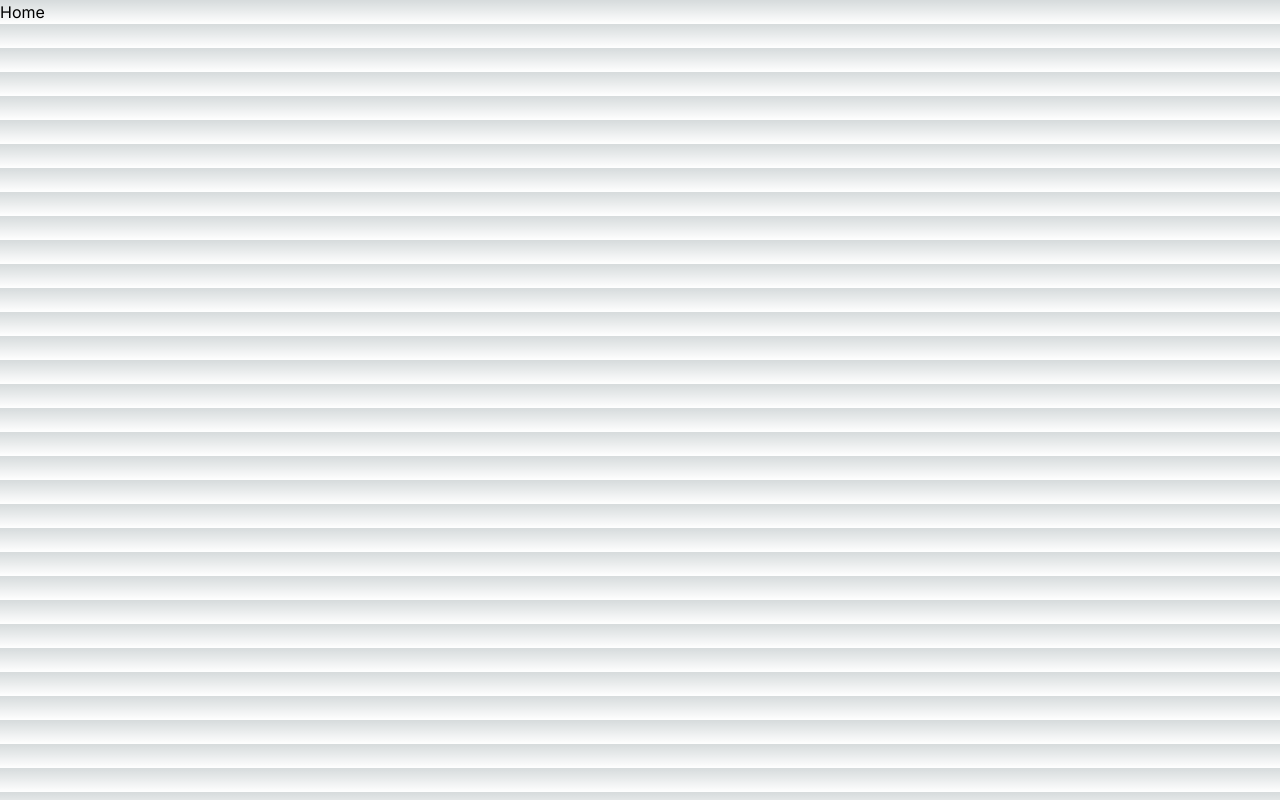
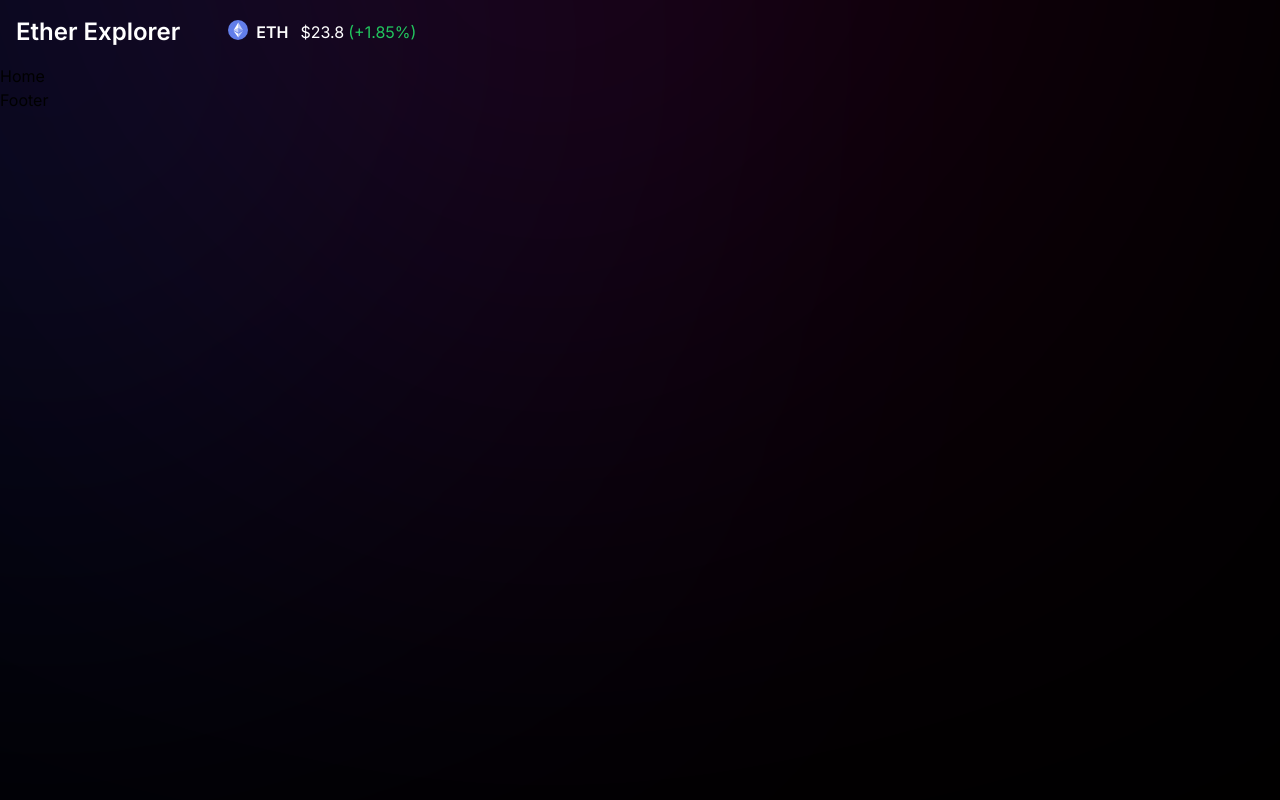
Before and after one commit to devadamkuruc/ether-explorer, a Next.js app: page / in a window 1280 px wide. Built offline with nearby package versions, Linux system fonts and the light colour scheme.

Commit message:
tailwind config changes and navbar

```diff
--- a/app/globals.css
+++ b/app/globals.css
@@ -1,27 +1,73 @@
+@import url("https://fonts.googleapis.com/css2?family=Inter:wght@100;200;300;400;500;600;700;800;900&display=swap");
+
 @tailwind base;
 @tailwind components;
 @tailwind utilities;
 
-:root {
-  --foreground-rgb: 0, 0, 0;
-  --background-start-rgb: 214, 219, 220;
-  --background-end-rgb: 255, 255, 255;
+.white-bg {
+  background: rgba(255, 255, 255, 0.2);
 }
 
-@media (prefers-color-scheme: dark) {
-  :root {
-    --foreground-rgb: 255, 255, 255;
-    --background-start-rgb: 0, 0, 0;
-    --background-end-rgb: 0, 0, 0;
+.black-bg {
+  background: rgba(0, 0, 0, 1);
+}
+
+.animated {
+  -webkit-animation-duration: 1s;
+  animation-duration: 1s;
+  -webkit-animation-fill-mode: both;
+  animation-fill-mode: both;
+  -webkit-animation-duration: 500ms;
+  animation-duration: 500ms;
+}
+
+.fadeIn {
+  -webkit-animation-name: fadeIn;
+  animation-name: fadeIn;
+}
+
+.flexCenter {
+  display: flex;
+  justify-content: center;
+  align-items: center;
+}
+
+.flexBetween {
+  display: flex;
+  justify-content: space-between;
+  align-items: center;
+}
+
+.flexStart {
+  display: flex;
+  justify-content: flex-start;
+  align-items: flex-start;
+}
+
+.flexStartCenter {
+  display: flex;
+  justify-content: flex-start;
+  align-items: center;
+}
+
+.flexBetweenStart {
+  display: flex;
+  justify-content: space-between;
+  align-items: flex-start;
+}
+
+.flexCenterStart {
+  display: flex;
+  justify-content: center;
+  align-items: flex-start;
+}
+
+@keyframes fadeIn {
+  from {
+    opacity: 0;
+  }
+
+  to {
+    opacity: 1;
   }
 }
-
-body {
-  color: rgb(var(--foreground-rgb));
-  background: linear-gradient(
-      to bottom,
-      transparent,
-      rgb(var(--background-end-rgb))
-    )
-    rgb(var(--background-start-rgb));
-}
--- a/app/layout.tsx
+++ b/app/layout.tsx
@@ -1,22 +1,25 @@
-import './globals.css'
-import type { Metadata } from 'next'
-import { Inter } from 'next/font/google'
+import type { Metadata } from "next";
 
-const inter = Inter({ subsets: ['latin'] })
+import { Footer, Navbar } from "@/components";
+import "./globals.css";
 
 export const metadata: Metadata = {
-  title: 'Create Next App',
-  description: 'Generated by create next app',
-}
+  title: "Ether-Explorer",
+  description: "Explore the blockchain",
+};
 
-export default function RootLayout({
-  children,
-}: {
-  children: React.ReactNode
-}) {
+const RootLayout = ({ children }: { children: React.ReactNode }) => {
   return (
     <html lang="en">
-      <body className={inter.className}>{children}</body>
+      <body className="black-bg min-h-scree vsc-initialized font-inter">
+        <div className="bg-ether-blue h-488 w-488 absolute rounded-full blur-4xl -left-200 -top-200 -z-5" />
+        <div className="bg-ether-pink-2 h-488 w-488 absolute rounded-full blur-4xl right-485 -top-330 -z-5" />
+        <Navbar />
+        <main>{children}</main>
+        <Footer />
+      </body>
     </html>
-  )
-}
+  );
+};
+
+export default RootLayout;
--- /dev/null
+++ b/assets/EtherLogo.tsx
@@ -0,0 +1,26 @@
+import React from "react";
+
+const EtherLogo = () => {
+  return (
+    <svg
+      xmlns="http://www.w3.org/2000/svg"
+      width="20"
+      height="20"
+      viewBox="0 0 32 32"
+    >
+      <g fill="none" fill-rule="evenodd">
+        <circle cx="16" cy="16" r="16" fill="#627EEA" />
+        <g fill="#FFF" fill-rule="nonzero">
+          <path fill-opacity=".602" d="M16.498 4v8.87l7.497 3.35z" />
+          <path d="M16.498 4L9 16.22l7.498-3.35z" />
+          <path fill-opacity=".602" d="M16.498 21.968v6.027L24 17.616z" />
+          <path d="M16.498 27.995v-6.028L9 17.616z" />
+          <path fill-opacity=".2" d="M16.498 20.573l7.497-4.353-7.497-3.348z" />
+          <path fill-opacity=".602" d="M9 16.22l7.498 4.353v-7.701z" />
+        </g>
+      </g>
+    </svg>
+  );
+};
+
+export default EtherLogo;
--- a/components/Navbar.tsx
+++ b/components/Navbar.tsx
@@ -1,7 +1,31 @@
-import React from "react";
+"use client";
+
+import { useState, useEffect } from "react";
+import Image from "next/image";
+import axios from "axios";
+import Link from "next/link";
+
+import EtherLogo from "@/assets/EtherLogo";
 
 const Navbar = () => {
-  return <div>Navbar</div>;
+  const [ethPrice, setEthPrice] = useState("");
+
+  return (
+    <nav className="flex justify-center p-4 z-10">
+      <div className="flexStartCenter w-full minmd:w-4/5">
+        <Link href="/" className="text-white font-semibold text-2xl">
+          Ether Explorer
+        </Link>
+        <div className="flex ml-12 text-white">
+          <EtherLogo />
+          <div className="ml-2 font-semibold">
+            ETH <span className="ml-2 font-normal">$23.8</span>
+            <span className="ml-1 font-normal text-green-500">(+1.85%)</span>
+          </div>
+        </div>
+      </div>
+    </nav>
+  );
 };
 
 export default Navbar;
--- a/package.json
+++ b/package.json
@@ -13,6 +13,7 @@
     "@types/react": "18.2.16",
     "@types/react-dom": "18.2.7",
     "autoprefixer": "10.4.14",
+    "axios": "^1.4.0",
     "eslint": "8.45.0",
     "eslint-config-next": "13.4.12",
     "next": "13.4.12",
--- a/tailwind.config.js
+++ b/tailwind.config.js
@@ -1,18 +1,80 @@
-/** @type {import('tailwindcss').Config} */
 module.exports = {
   content: [
-    './pages/**/*.{js,ts,jsx,tsx,mdx}',
-    './components/**/*.{js,ts,jsx,tsx,mdx}',
-    './app/**/*.{js,ts,jsx,tsx,mdx}',
+    "./pages/**/*.{js,ts,jsx,tsx,mdx}",
+    "./components/**/*.{js,ts,jsx,tsx,mdx}",
+    "./app/**/*.{js,ts,jsx,tsx,mdx}",
   ],
+  darkMode: "class",
   theme: {
     extend: {
-      backgroundImage: {
-        'gradient-radial': 'radial-gradient(var(--tw-gradient-stops))',
-        'gradient-conic':
-          'conic-gradient(from 180deg at 50% 50%, var(--tw-gradient-stops))',
+      colors: {
+        "ether-gray-1": "rgba(255,255,255, 0.15)",
+        "ether-gray-2": "rgba(255,255,255, 0.10)",
+        "ether-gray-3": "rgba(255,255,255, 0.05)",
+        "ether-blue": "#0D37A4",
+        "ether-pink-1": "rgba(255,0,153,1)",
+        "ether-pink-2": "rgba(255,0,153,0.55)",
+      },
+      width: {
+        215: "215px",
+        357: "357px",
+        488: "488px",
+        557: "557px",
+      },
+      minWidth: {
+        155: "155px",
+        190: "190px",
+        215: "215px",
+        240: "240px",
+        256: "256px",
+        327: "327px",
+      },
+      height: {
+        300: "300px",
+        488: "488px",
+        557: "557px",
+      },
+      inset: {
+        45: "45%",
+        65: "65px",
+        200: "200px",
+        240: "240px",
+        290: "290px",
+        330: "330px",
+        485: "485px",
+      },
+      blur: {
+        "4xl": "330px",
+      },
+      spacing: {
+        65: "65px",
+      },
+      flex: {
+        2: "2 2 0%",
+      },
+      lineHeight: {
+        70: "70px",
+      },
+      zIndex: {
+        "-5": "-5",
+        0: "0",
       },
     },
+    screens: {
+      lg: { max: "1800px" },
+      md: { max: "990px" },
+      mdsm: { max: "820px" },
+      sm: { max: "600px" },
+      xs: { max: "400px" },
+      minmd: "1700px",
+      minlg: "2100px",
+    },
+    fontFamily: {
+      inter: ["Inter", "sans-serif"],
+    },
+  },
+  variants: {
+    extend: {},
   },
   plugins: [],
-}
+};
```
Also changed, not shown: assets/index.ts (added, +11 -0 lines), 1 other file (tests, documents, lock files or other folders).
